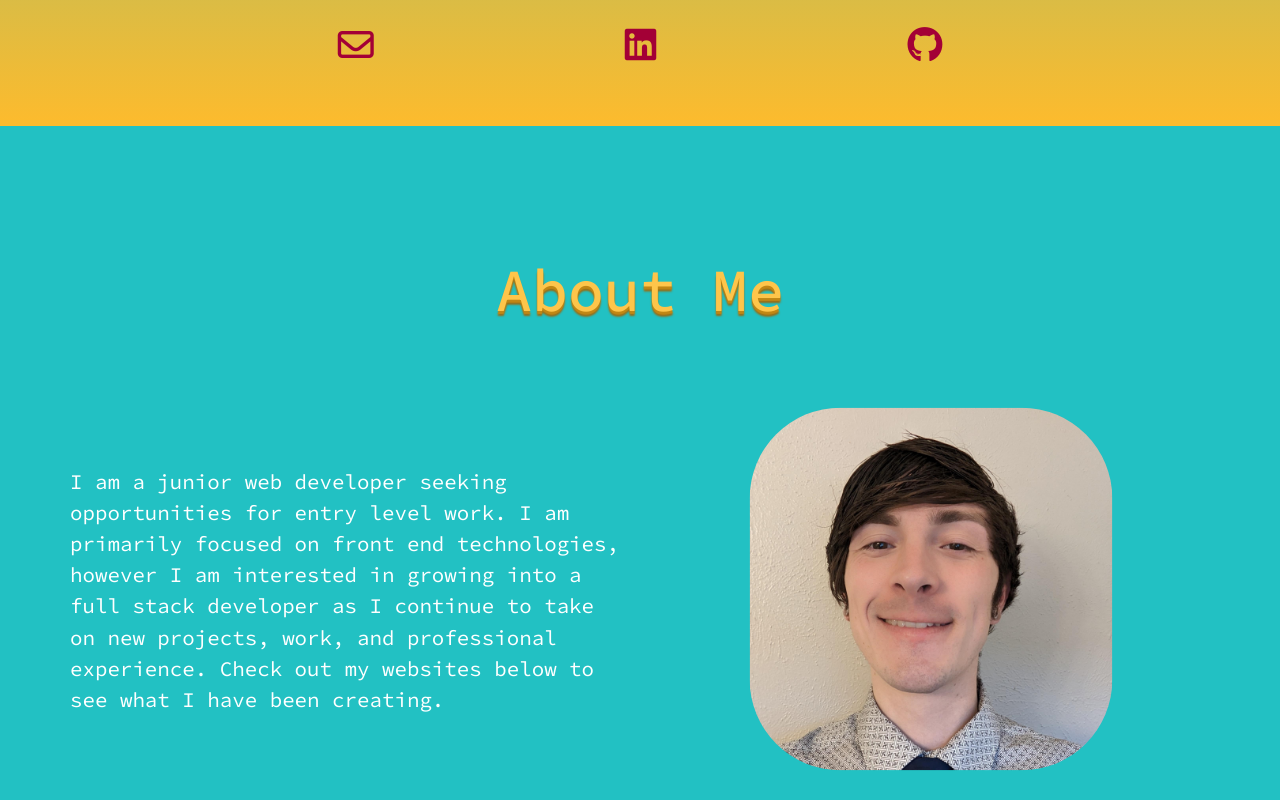
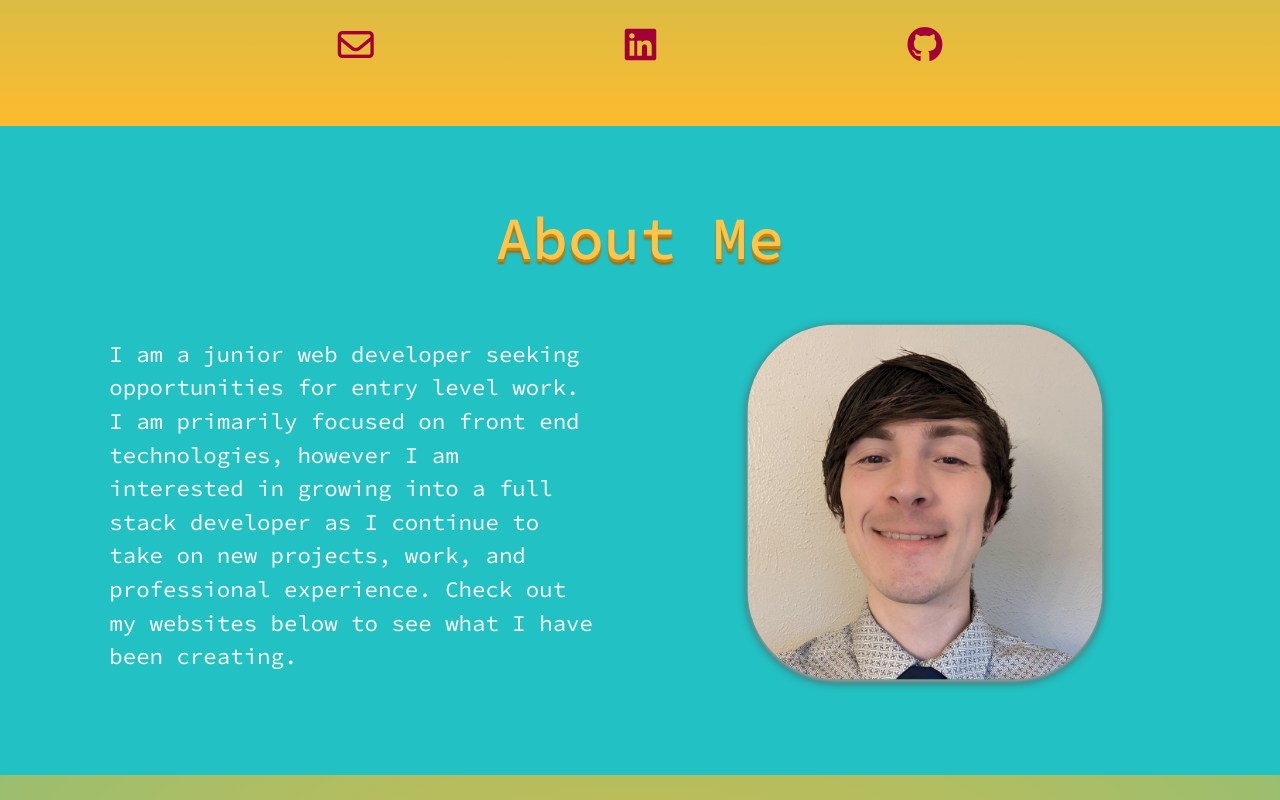
Before and after one commit to devinmenzies241/Portfolio, a React (Create React App) app: page / in a window 1280 px wide. Shown: the part 720-1520 px from the top of the page. Built offline with nearby package versions, Linux system fonts and the light colour scheme.

Commit message:
made aboutMe fully responsive

```diff
--- a/src/App.css
+++ b/src/App.css
@@ -234,9 +234,9 @@ h1 {
   background-color: #22c1c3;
 }
 
-/* .aboutMe-con {
-  margin-top: 5%;
-} */
+.aboutMe-row {
+  max-width: 100vw;
+}
 
 .aboutMe h1 {
   text-align: center;
@@ -246,19 +246,26 @@ h1 {
     0 5px 2px rgb(152, 108, 21);
 }
 
-
-
 .pfp {
   border-radius: 25%;
   scale: 65%;
-  margin-bottom: 10%;
+  scale: 100%;
+  box-shadow:
+  0rem 0.2rem 5px rgb(160, 160, 160),
+  0rem 0.25rem 15px rgb(80, 80, 80);
 }
 
+.aboutMe p {
+  padding: 5%;
+}
 
-
+/* About Me Media Queries */
 @media all and (max-width: 23.4em) {
   .aboutMe {
-    padding: 20% 0;
+    padding: 17% 0 5%;
+  }
+  .aboutMe-row {
+    margin: 0;
   }
   .aboutMe h1 {
     font-size: 3rem;
@@ -266,11 +273,11 @@ h1 {
   .aboutMe-row {
     padding-top: 1%;
   }
-  .pfp {
-    scale: 70%;
-  }
   .avatar-div {
-    margin: 0 0 -5%;
+    margin: -10% 0 0;
+    padding: 0;
+    max-width: 100vw;
+    scale: 65%;
   }
   .aboutMe p {
     font-size: 1.1rem;
@@ -279,16 +286,17 @@ h1 {
 
 @media all and (min-width: 23.4em) {
   .aboutMe {
-    padding: 18% 0;
+    padding: 17% 0 5%;
+  }
+  .aboutMe-row {
+    margin: 0;
   }
   .aboutMe h1 {
     font-size: 3rem;
   }
-  .pfp {
-    /* scale: 80%;  */
-  }
   .avatar-div {
-    margin: 0 0 -5%;
+    margin: -10% 0 0;
+    scale: 65%;
   }
   .aboutMe p {
     font-size: 1.1rem;
@@ -297,16 +305,14 @@ h1 {
 
 @media all and (min-width: 26.5em){
   .aboutMe {
-    padding: 15% 0;
+    padding: 15% 0 0;
   }
   .aboutMe h1 {
     font-size: 3.25rem;
   }
-  .pfp {
-    /* scale: 85%;  */
-  }
   .avatar-div {
-    margin: 0 0 -5%;
+    margin-top: -15%;
+    scale: 60%;
   }
   .aboutMe p {
     font-size: 1.2rem;
@@ -315,67 +321,86 @@ h1 {
 
 @media all and (min-width: 30em) {
   .aboutMe {
-    padding: 12% 0;
+    padding: 10% 0 0;
   }
   .aboutMe h1 {
     font-size: 3.5rem;
   }
-  .pfp {
-    /* scale: 90%;  */
-  }
   .avatar-div {
-    margin: 0 0 -5%;
+    margin-top: -15%;
+    scale: 60%;
   }
   .aboutMe p {
-    font-size: 1.3rem;
+    font-size: 1.4rem;
+    padding: 0 5%;
   }
 }
 
 @media all and (min-width: 48em) {
   .aboutMe {
-    padding: 10% 0;
+    padding: 8% 0;
   }
   .aboutMe h1 {
     font-size: 3.75rem;
   }
-  .pfp {
-    /* scale: 90%;  */
+  .avatar-div {
+    margin-top: 0%;
+    scale: 85%;
   }
   .aboutMe p {
-    font-size: 1.3rem;
+    font-size: 1.2rem;
   }
 }
 
 @media all and (min-width: 62em) {
-
-
-
+  .aboutMe {
+    padding: 8% 0;
+  }
+  .aboutMe h1 {
+    font-size: 3.75rem;
+  }
+  .avatar-div {
+    margin-top: 0%;
+    scale: 75%;
+  }
+  .aboutMe p {
+    font-size: 1.4rem;
+  }
 }
 
 @media all and (min-width: 75em) {
-
-
-
+  .aboutMe {
+    padding: 6% 0 0;
+  }
+  .aboutMe h1 {
+    font-size: 3.75rem;
+    margin-bottom: -4%;
+  }
+  .avatar-div {
+    margin-top: 0%;
+    scale: 65%;
+  }
+  .aboutMe p {
+    font-size: 1.4rem;
+  }
 }
 
 @media all and (min-width: 87em) {
 
   .aboutMe {
-    padding: 3% 0;
+    padding: 4% 0;
   }
-
-  /* .aboutMe-con {
-    margin-top: 1%;
-  } */
-
   .aboutMe h1 {
-    font-size: 4.5rem;
+    font-size: 4.75rem;
+    margin-bottom: -5%;
   }
-
+  .avatar-div {
+    margin-top: 0%;
+    scale: 60%;
+  }
   .aboutMe p {
-    font-size: 1.75rem;
+    font-size: 1.6rem;
   }
-
 }
 
 
```
